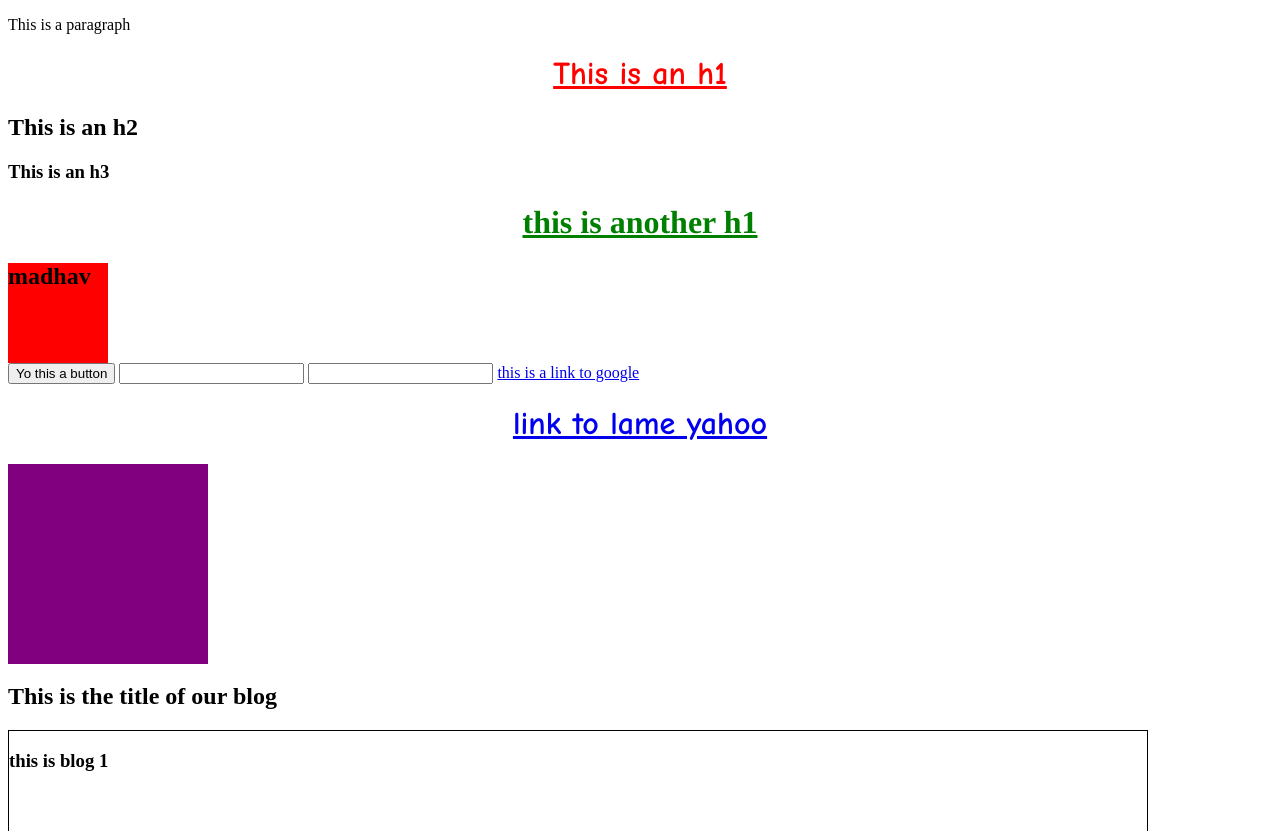
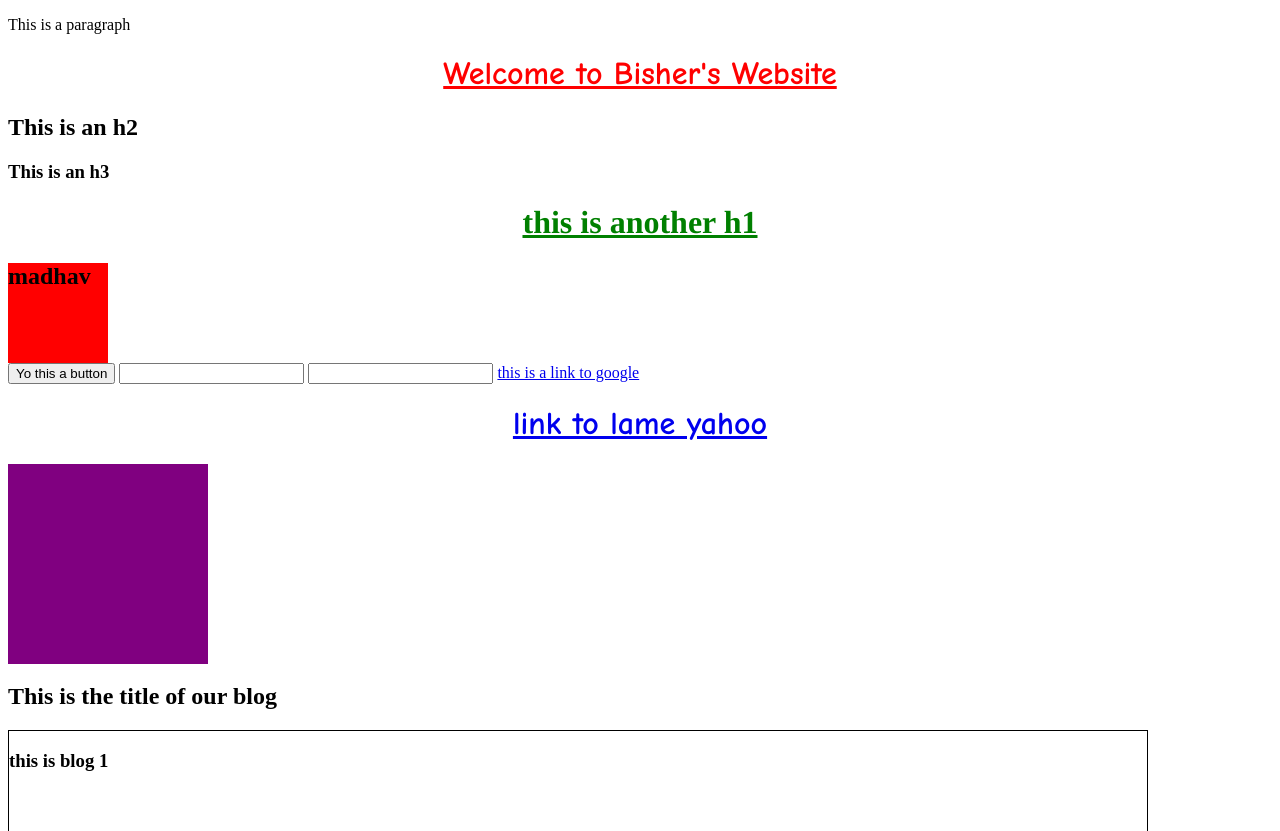
Before and after one commit to bisherkudaimi/bisherkudaimi.github.io, a plain HTML site: page index.html in a window 1280 px wide. Shown: the top 831 px of the page. Drawn offline with Linux system fonts and the light colour scheme.

Commit message:
Added personal name

```diff
--- a/index.html
+++ b/index.html
@@ -11,7 +11,7 @@
         <p>
             This is a paragraph
         </p>
-        <h1>This is an h1</h1>
+        <h1>Welcome to Bisher's Website</h1>
         <h2>This is an h2</h2>
         <h3>This is an h3</h3>
 
```
